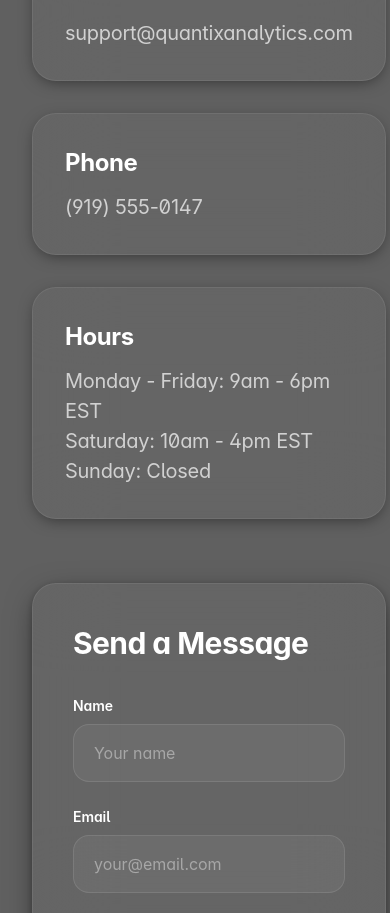
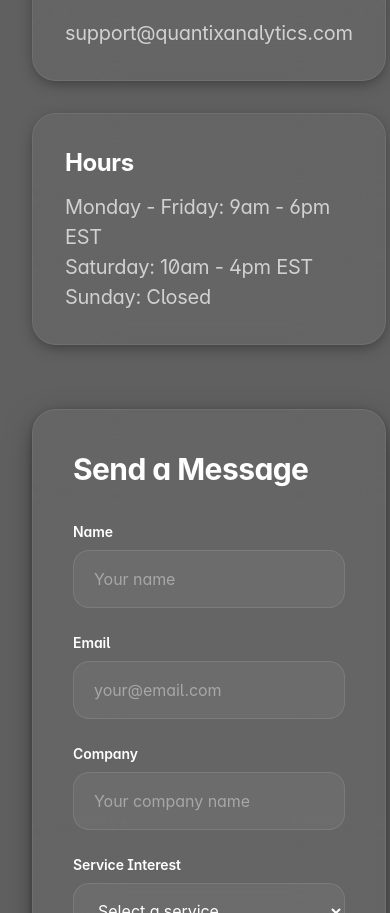
Before and after one commit to floradistro/quantix-new, a Next.js app: page /contact in a window 390 px wide. Shown: the part 850-1763 px from the top of the page. Built offline with nearby package versions, Linux system fonts and the light colour scheme; a web font is replaced by a local one.

Commit message:
Remove phone number from contact page

```diff
--- a/app/contact/page.tsx
+++ b/app/contact/page.tsx
@@ -43,13 +43,6 @@ export default function ContactPage() {
                   <h3 className="text-2xl font-bold text-white mb-3">Email</h3>
                   <a href="mailto:support@quantixanalytics.com" className="text-xl text-white/70 hover:text-white transition-colors">
                     support@quantixanalytics.com
-                  </a>
-                </div>
-
-                <div className="glass-effect p-8 rounded-3xl depth-1">
-                  <h3 className="text-2xl font-bold text-white mb-3">Phone</h3>
-                  <a href="tel:+19195550147" className="text-xl text-white/70 hover:text-white transition-colors">
-                    (919) 555-0147
                   </a>
                 </div>
 
```
